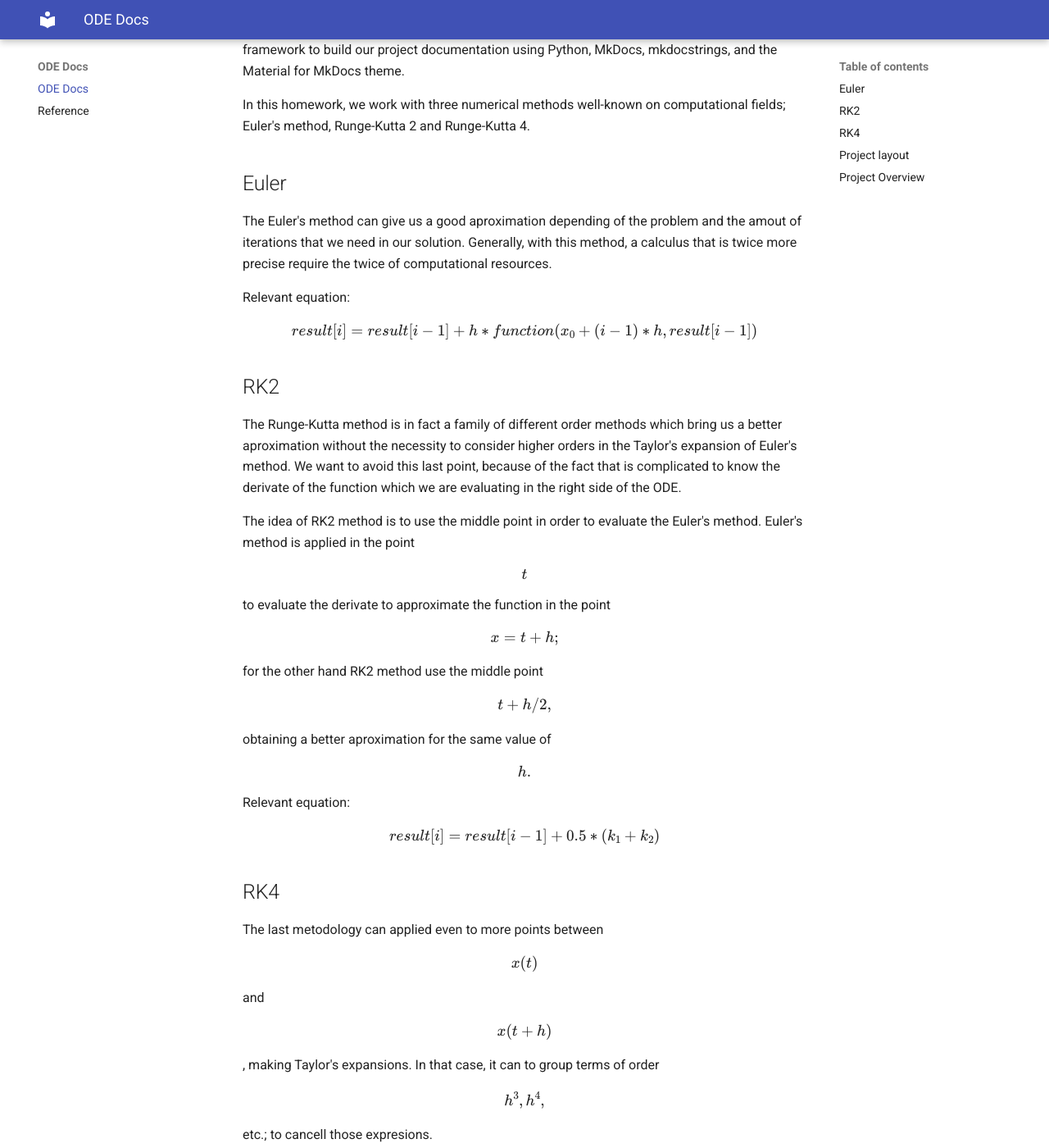
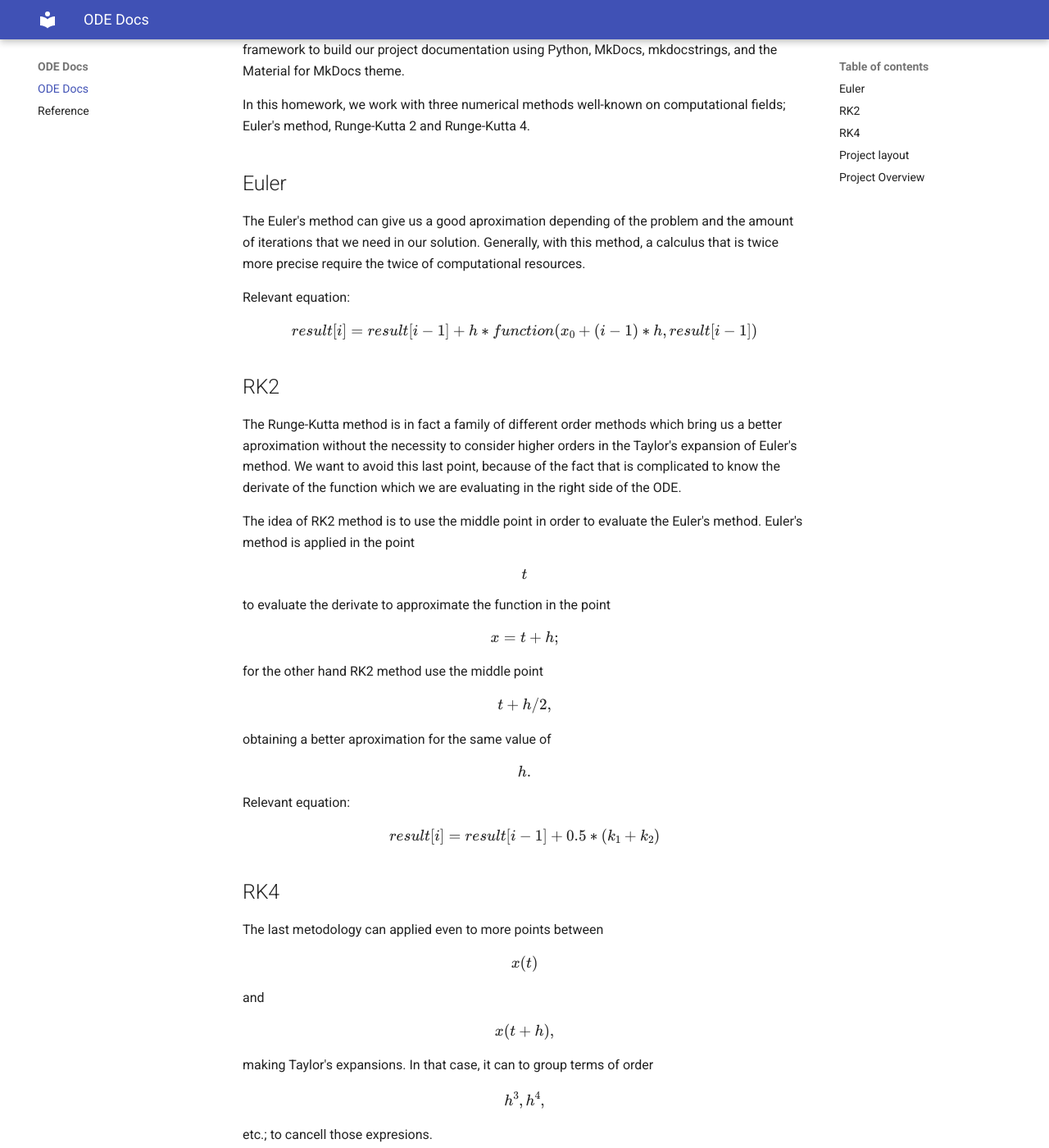
Before and after one commit to dlacayoz/ODE-homework4-, an MkDocs documentation site: the page built from docs/index.md, in a window 1280 px wide and 1400 px high, scrolled down 250 px. Shown: the whole window at 82% size. Built offline with MkDocs 1.6.1 and Material for MkDocs 9.7.7, drawn with Linux system fonts in a browser that asks for light colours; formulas are drawn with MathJax 3; some of the changed lines change nothing that is shown; some of the changed text lies outside the part shown.

Commit message:
typos en index.md

```diff
--- a/docs/index.md
+++ b/docs/index.md
@@ -9,7 +9,7 @@
 
 ## Euler
 
-The Euler's method can give us a good aproximation depending of the problem and the amout of iterations that we need in our solution. Generally, with this method, a calculus that is twice more precise require the twice of computational resources.
+The Euler's method can give us a good aproximation depending of the problem and the amount of iterations that we need in our solution. Generally, with this method, a calculus that is twice more precise require the twice of computational resources.
 
 Relevant equation:
 
@@ -31,14 +31,14 @@
 
 ## RK4
 
-The last metodology can applied even to more points between $$x(t)$$ and $$x(t + h)$$, making Taylor's expansions. In that case, it can to group terms of order $$h^3, h^4, $$ etc.; to cancell those expresions.
+The last metodology can applied even to more points between $$x(t)$$ and $$x(t + h),$$ making Taylor's expansions. In that case, it can to group terms of order $$h^3, h^4, $$ etc.; to cancell those expresions.
 
 The problem to do this is that expresions involve more complicated when we increase the aproximation order. In general terms, the rule is that $$4^{\\rm t_o}$$ order correspond to the best compromise between complexity and aproximation error. This method is the most used commonly in order to resolve ODEs.
 
 Relevant equation:
 
 $$
-result[i] = result[i - 1] + (k_1 + 2 * kh_2 + 2 * k_3 + k_4) / 6
+result[i] = result[i - 1] + (k_1 + 2 * k_2 + 2 * k_3 + k_4) / 6
 $$
 
 ## Project layout
```
Also changed, not shown: site/404.html, site/index.html, site/reference/index.html.
